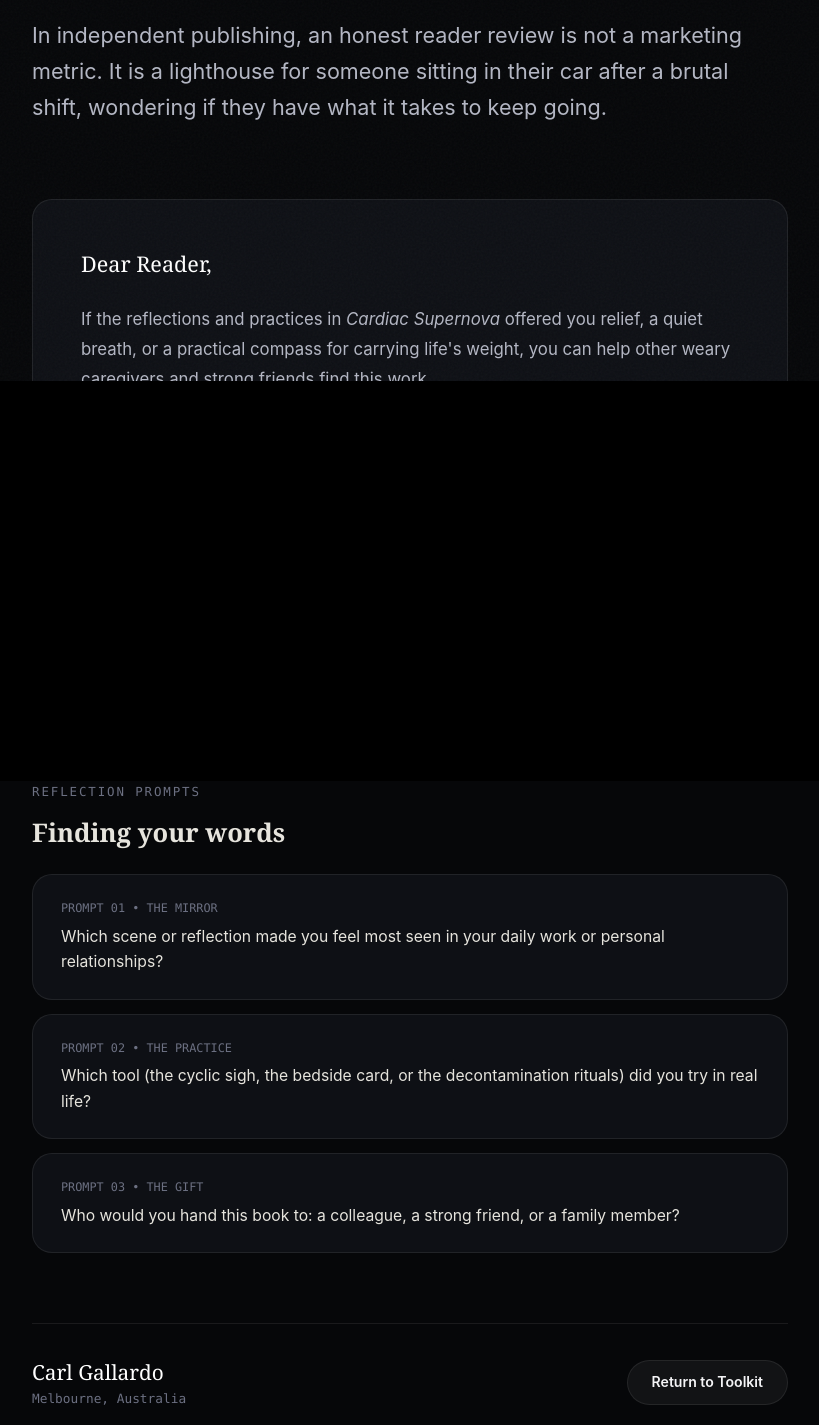
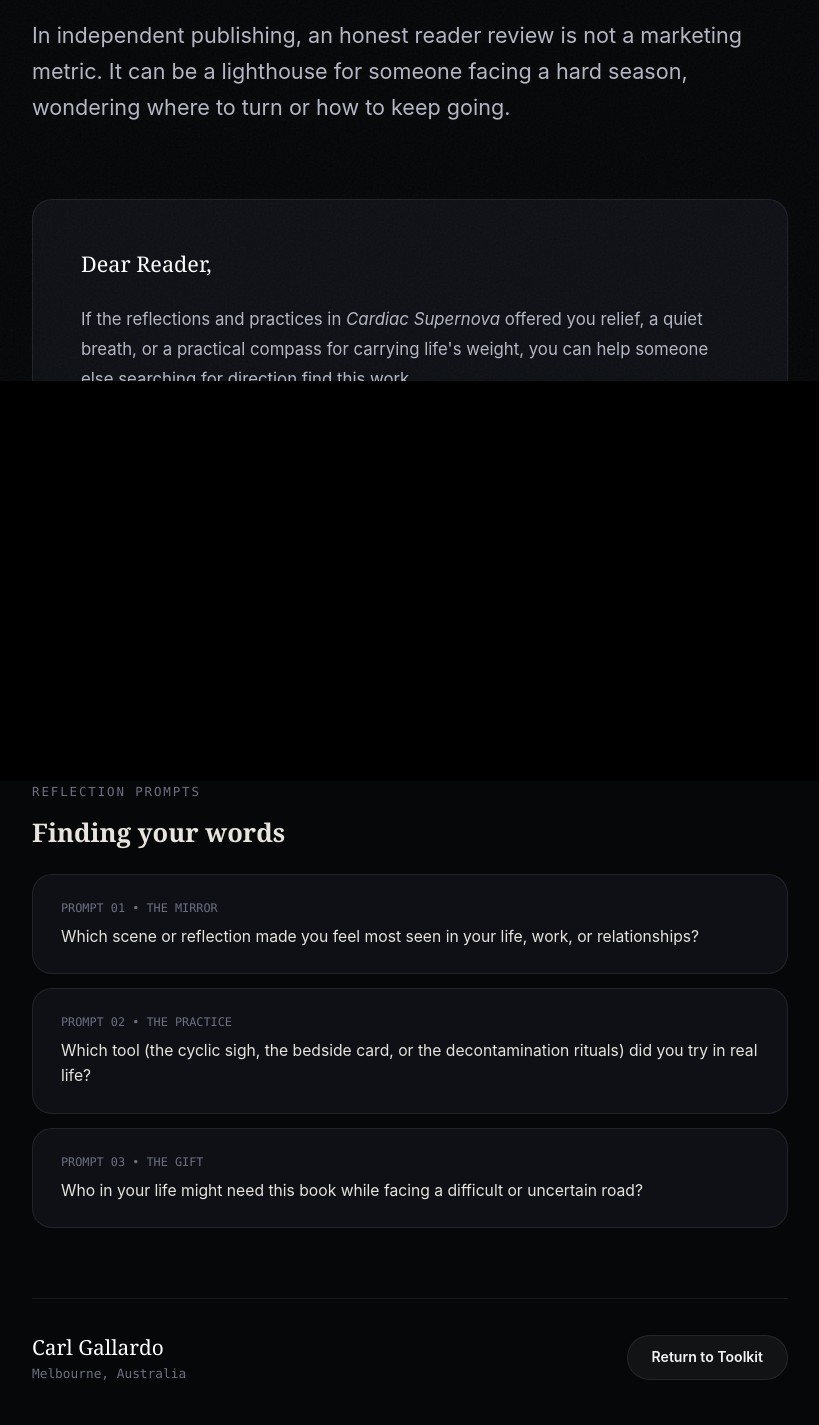
Before and after one commit to carlsuburbmates/cardiac-supernova-companion, a plain HTML site: page review/index.html in a window 1280 px wide. Shown: the part 419-1844 px from the top of the page, without its empty margins (230-1049 px from the left). Drawn offline with Linux system fonts and the light colour scheme.

Commit message:
Broaden Cardiac Supernova reader framing

```diff
--- a/review/index.html
+++ b/review/index.html
@@ -46,7 +46,7 @@
       </div>
       <h1 class="prologue-headline">Thank you for walking <em>with me.</em></h1>
       <p class="prologue-lead">
-        In independent publishing, an honest reader review is not a marketing metric. It is a lighthouse for someone sitting in their car after a brutal shift, wondering if they have what it takes to keep going.
+        In independent publishing, an honest reader review is not a marketing metric. It can be a lighthouse for someone facing a hard season, wondering where to turn or how to keep going.
       </p>
     </section>
 
@@ -57,7 +57,7 @@
       </div>
 
       <p class="vignette-body" style="font-size: 1.05rem; line-height: 1.8; margin-bottom: 20px;">
-        If the reflections and practices in <em>Cardiac Supernova</em> offered you relief, a quiet breath, or a practical compass for carrying life's weight, you can help other weary caregivers and strong friends find this work.
+        If the reflections and practices in <em>Cardiac Supernova</em> offered you relief, a quiet breath, or a practical compass for carrying life's weight, you can help someone else searching for direction find this work.
       </p>
 
       <p class="vignette-body" style="font-size: 1.05rem; line-height: 1.8; margin-bottom: 24px;">
@@ -84,7 +84,7 @@
         <div class="vignette-card" style="padding: 24px 28px;">
           <div style="font-family: var(--font-mono); font-size: 0.74rem; color: var(--text-muted); text-transform: uppercase; margin-bottom: 6px;">Prompt 01 &bull; The Mirror</div>
           <p style="font-size: 0.98rem; color: var(--text-warm); margin: 0; line-height: 1.6;">
-            Which scene or reflection made you feel most seen in your daily work or personal relationships?
+            Which scene or reflection made you feel most seen in your life, work, or relationships?
           </p>
         </div>
 
@@ -98,7 +98,7 @@
         <div class="vignette-card" style="padding: 24px 28px;">
           <div style="font-family: var(--font-mono); font-size: 0.74rem; color: var(--text-muted); text-transform: uppercase; margin-bottom: 6px;">Prompt 03 &bull; The Gift</div>
           <p style="font-size: 0.98rem; color: var(--text-warm); margin: 0; line-height: 1.6;">
-            Who would you hand this book to: a colleague, a strong friend, or a family member?
+            Who in your life might need this book while facing a difficult or uncertain road?
           </p>
         </div>
       </div>
```
